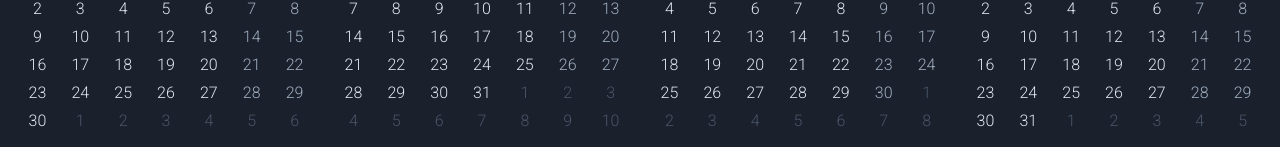
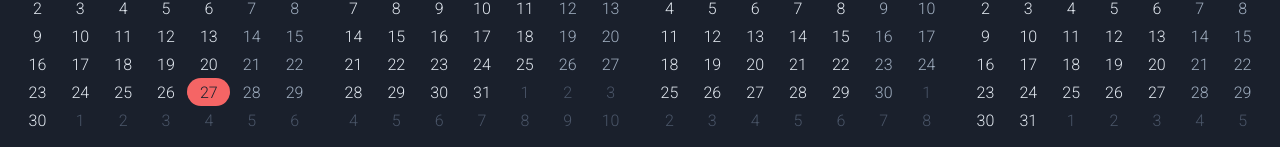
Before and after one commit to willbell71/CalendarApp, a React app in the folder calendar-reactts/: page /year in a window 1280 px wide. Shown: the part 668-815 px from the top of the page. Built offline with nearby package versions, Linux system fonts and the light colour scheme; the HTML template or start-up script is replaced by a standard one.

Commit message:
Feature: highlight today on year view

```diff
--- a/calendar-reactts/src/app.tsx
+++ b/calendar-reactts/src/app.tsx
@@ -137,6 +137,7 @@ class App extends React.Component<{}, TState> {
         <YearPage
           date={ this.state.date }
           calendarService={ this.calendarService }
+          today={ new Date() }
         />
       </>
     );
--- a/calendar-reactts/src/shared/month/month.tsx
+++ b/calendar-reactts/src/shared/month/month.tsx
@@ -7,11 +7,13 @@ import './styles.scss';
 /**
  * Component properties.
  * @property {ICalendarService} calendarService - calendar service.
- * @property {Date} data - date to display.
+ * @property {Date} date - date to display.
+ * @property {Date} today - today's date.
  */
 export type TProps = {
   calendarService: ICalendarService;
   date: Date;
+  today: Date;
 };
 
 /**
@@ -39,6 +41,13 @@ export class Month extends React.Component<TProps> {
           if (calendarDate.getMonth() !== this.props.date.getMonth()) {
             classes.push('month__cell--dead');
           }
+          if (calendarDate.getMonth() === this.props.date.getMonth() &&
+              calendarDate.getDate() === this.props.today.getDate() &&
+              calendarDate.getMonth() === this.props.today.getMonth() &&
+              calendarDate.getFullYear() === this.props.today.getFullYear()) {
+            classes.push('month__cell--today');
+          }
+
           const elem: JSX.Element = (<p key={ index } className={ classes.join(' ') }>{ calendarDate.getDate() }</p>);
 
           calendarDate.setDate(calendarDate.getDate() + 1);
--- a/calendar-reactts/src/shared/month/styles.scss
+++ b/calendar-reactts/src/shared/month/styles.scss
@@ -1,6 +1,9 @@
 $color-gray-300: #E2E8F0;
 $color-gray-500: #A0AEC0;
 $color-gray-700: #4A5568;
+$color-gray-900: #1A202C;
+
+$color-red-500: #F56565;
 
 .month {
   display: grid;
@@ -22,3 +25,9 @@ $color-gray-700: #4A5568;
 .month__cell--dead {
   color: $color-gray-700;
 }
+
+.month__cell--today {
+  background-color: $color-red-500;
+  border-radius: 25px;
+  color: $color-gray-900;
+}
--- a/calendar-reactts/src/year-page/year-page.tsx
+++ b/calendar-reactts/src/year-page/year-page.tsx
@@ -9,11 +9,13 @@ import './styles.scss';
 /**
  * Component properties.
  * @property {ICalendarService} calendarService - calendar service.
- * @property {Date} data - date to display.
+ * @property {Date} date - date to display.
+ * @property {Date} today - today's date.
  */
 export type TProps = {
   calendarService: ICalendarService;
   date: Date;
+  today: Date;
 };
 
 /**
@@ -40,6 +42,7 @@ export class YearPage extends React.Component<TProps> {
               <Month
                 date={ calendarMonths }
                 calendarService= { this.props.calendarService }
+                today={ this.props.today }
               />
             </div>
           );
```
Also changed, not shown: 2 other files (tests, documents, lock files or other folders).
